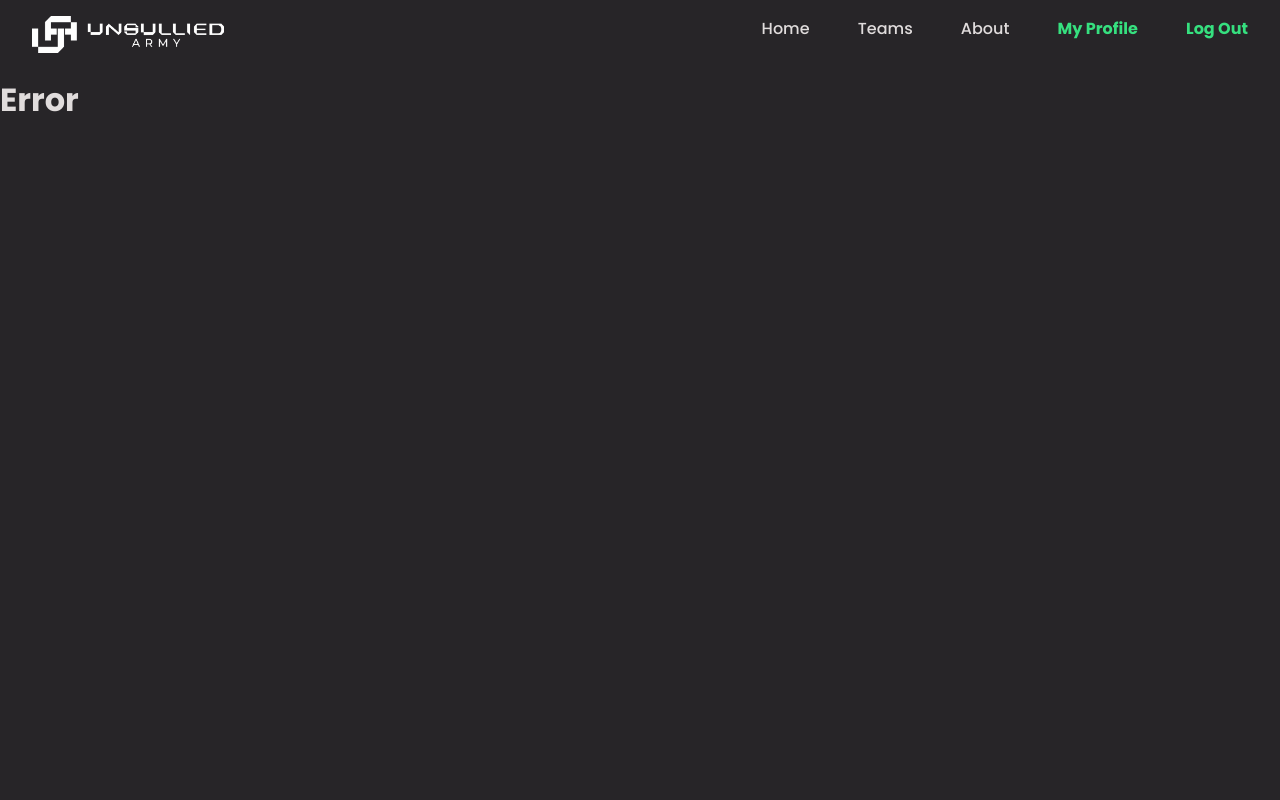
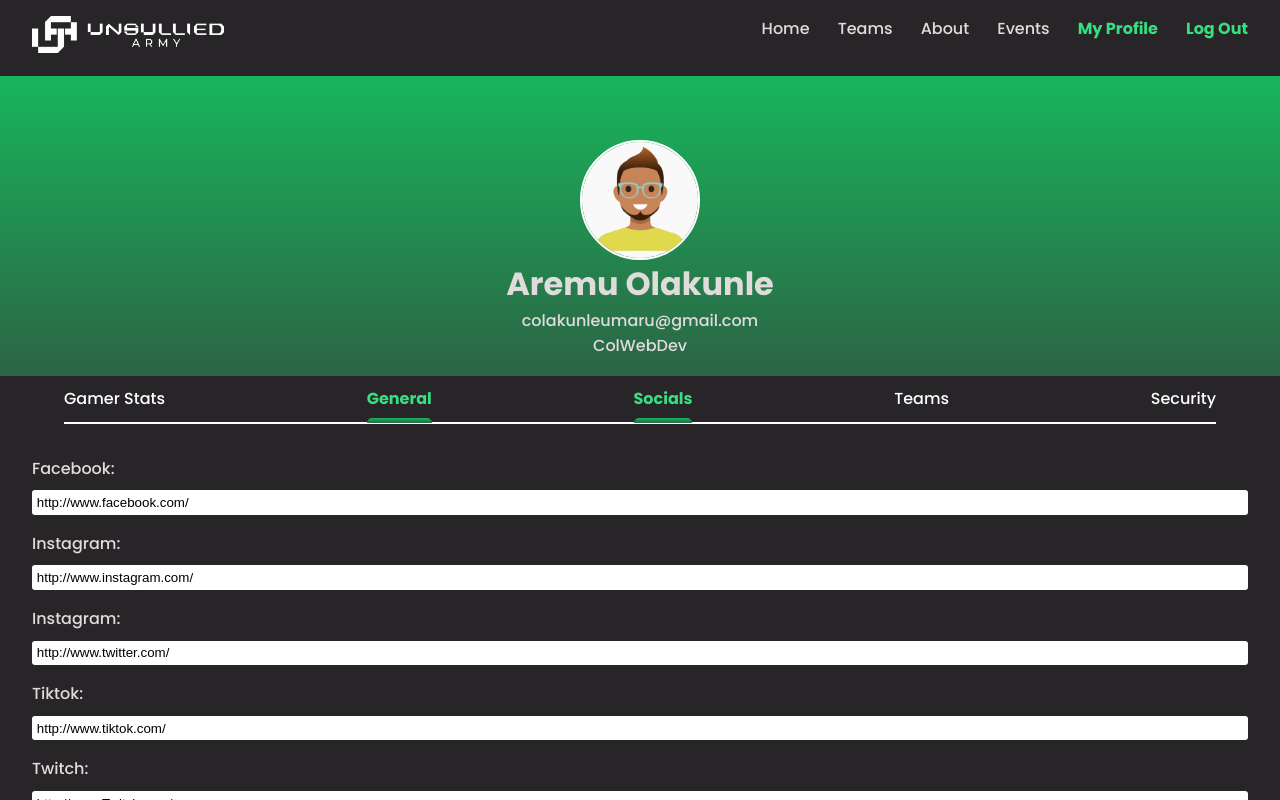
Before and after one commit to ColTheDeveloper/unsullied-army, a React (Create React App) app in the folder client/: page /profile/id/socials in a window 1280 px wide. Built offline with nearby package versions, Linux system fonts and the light colour scheme.

Commit message:
done with profile social

```diff
--- a/client/src/App.js
+++ b/client/src/App.js
@@ -36,7 +36,7 @@ function App() {
             <Route path='/profile/id' element={<Profile />} >
               <Route index element={<EditProfile />} />
               <Route path='security' element={<Security />} />
-              <Route path='social' element={<ProfileSocial />} />
+              <Route path='socials' element={<ProfileSocial />} />
               <Route path='team' element={<ProfileTeam />} />
             </Route>
             <Route path="team/team-name" element={<TeamDetails />}>
--- a/client/src/Components/Navbar/Navbar.jsx
+++ b/client/src/Components/Navbar/Navbar.jsx
@@ -28,6 +28,7 @@ const Navbar=()=>{
                 <NavLink to="/">Home</NavLink>
                 <NavLink to="teams">Teams</NavLink>
                 <NavLink to="about">About</NavLink>
+                <NavLink to="events">Events</NavLink>
                 {user?
                     <>
                     <NavLink to="profile/id">My Profile</NavLink>
--- a/client/src/Components/UpdateTeam/UpdateTeam.jsx
+++ b/client/src/Components/UpdateTeam/UpdateTeam.jsx
@@ -21,7 +21,7 @@ const UpdateTeam=()=>{
     }
     return(
         <Popup
-            trigger={<span>Update Team</span>}
+            trigger={<span>Manage</span>}
             modal
         >
             {close=>(
@@ -36,6 +36,14 @@ const UpdateTeam=()=>{
                             <input className="hiddenInput" type="file" ref={imageRef}/>
                             <div className="input-container">
                                 <label>Team Name:</label>
+                                <input className="u-input" type="text" />
+                            </div>
+                            <div className="input-container">
+                                <label>Team Bio:</label>
+                                <input className="u-input" type="text" />
+                            </div>
+                            <div className="input-container">
+                                <label>Motto:</label>
                                 <input className="u-input" type="text" />
                             </div>
                             <div>
@@ -56,7 +64,7 @@ const UpdateTeam=()=>{
                                     />
                                 </div>
                             </div>
-                            <button type="submit" className="btn">Create Team</button>
+                            <button type="submit" className="btn">Update Team</button>
                             <button type="submit" className="danger-btn">Delete Team</button>
                         </form>
 
--- a/client/src/Pages/Profile/Profile.jsx
+++ b/client/src/Pages/Profile/Profile.jsx
@@ -14,10 +14,8 @@ const Profile=()=>{
             <div>
                 <NavLink to="gamer-stat">Gamer Stats</NavLink>
                 <NavLink to="/profile/id">General</NavLink>
-                <NavLink to="social">Socials</NavLink>
+                <NavLink to="socials">Socials</NavLink>
                 <NavLink to="team">Teams</NavLink>
-                <NavLink to="followers">Followers(200)</NavLink>
-                <NavLink to="following">Following(100)</NavLink>
                 <NavLink to="security">Security</NavLink>
             </div>
             <Outlet />
--- a/client/src/Subpages/ProfileSocial/ProfileSocial.jsx
+++ b/client/src/Subpages/ProfileSocial/ProfileSocial.jsx
@@ -1,8 +1,66 @@
 import "./ProfileSocial.css"
 
 const ProfileSocial=()=>{
-    <div>
+    return(
+        <div className="EditProfile">
+            <form>
+                <div className="input-container">
+                    <label>Facebook:</label>
+                    <input
+                        type="text"
+                        placeholder="http://www.facebook.com/"
+                        value="http://www.facebook.com/"
+                        className="u-input"
+                    />
+                </div>
+                <div className="input-container">
+                    <label>Instagram:</label>
+                    <input
+                        type="text"
+                        placeholder="http://www.instagram.com/"
+                        value="http://www.instagram.com/"
+                        className="u-input"
+                    />
+                </div>
+                <div className="input-container">
+                    <label>Instagram:</label>
+                    <input
+                        type="text"
+                        placeholder="http://www.twitter.com/"
+                        value="http://www.twitter.com/"
+                        className="u-input"
+                    />
+                </div>
+                <div className="input-container">
+                    <label>Tiktok:</label>
+                    <input
+                        type="text"
+                        placeholder="http://www.tiktok.com/"
+                        value="http://www.tiktok.com/"
+                        className="u-input"
+                    />
+                </div>
+                <div className="input-container">
+                    <label>Twitch:</label>
+                    <input
+                        type="text"
+                        placeholder="http://www.Twitch.com/"
+                        value="http://www.Twitch.com/"
+                        className="u-input"
+                    />
+                </div>
+                <div className="input-container">
+                    <label>YouTube:</label>
+                    <input
+                        type="text"
+                        placeholder="http://www.youtube.com/"
+                        value="http://www.youtube.com/"
+                        className="u-input"
+                    />
+                </div>
+            </form>
 
-    </div>
+        </div>
+    )
 }
 export default ProfileSocial;
--- a/client/src/Subpages/ProfileTeam/ProfileTeam.css
+++ b/client/src/Subpages/ProfileTeam/ProfileTeam.css
@@ -32,7 +32,7 @@
     height: 150px;
     border-radius: 30%;
 }
-.ProfileTeam>div:nth-of-type(3){
+.ProfileTeam>div:nth-of-type(2){
     display: flex;
     gap: 1rem;
     justify-content: center;
--- a/client/src/Subpages/ProfileTeam/ProfileTeam.jsx
+++ b/client/src/Subpages/ProfileTeam/ProfileTeam.jsx
@@ -6,15 +6,12 @@ import { Link } from "react-router-dom"
 const ProfileTeam=()=>{
     const user={
         name:"Aremu Olakunle",
-        team:true
+        team:false
 
     }
     return(
         <div className="ProfileTeam">
-            <div className="y-line-wrapper">
-                <div className="y-line"></div>
-                <h2>Teams</h2>
-            </div>
+
             <div>
                 {user.team?
                     <div className="team-card-wrapper">
--- a/client/src/Subpages/TeamMember/TeamMember.jsx
+++ b/client/src/Subpages/TeamMember/TeamMember.jsx
@@ -6,10 +6,10 @@ import { Link } from "react-router-dom";
 const TeamMember=()=>{
     return(
         <div className="TeamMember">
-            <div className="y-line-wrapper">
+            {/* <div className="y-line-wrapper">
                 <div className="y-line"></div>
                 <h2>Members</h2>
-            </div>
+            </div> */}
             <div className="member-card-wrapper">
                 <div className="member-card">
                     <Link to="/profile/id">
```
